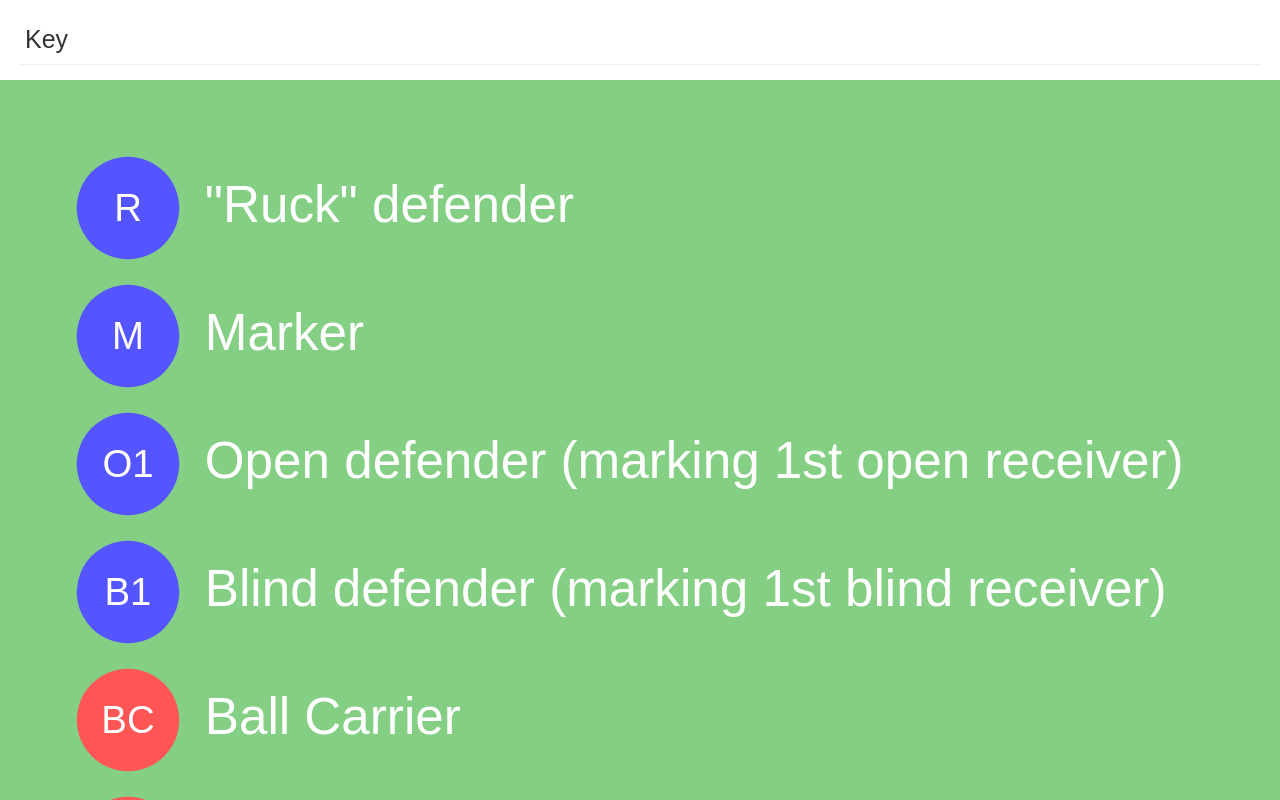
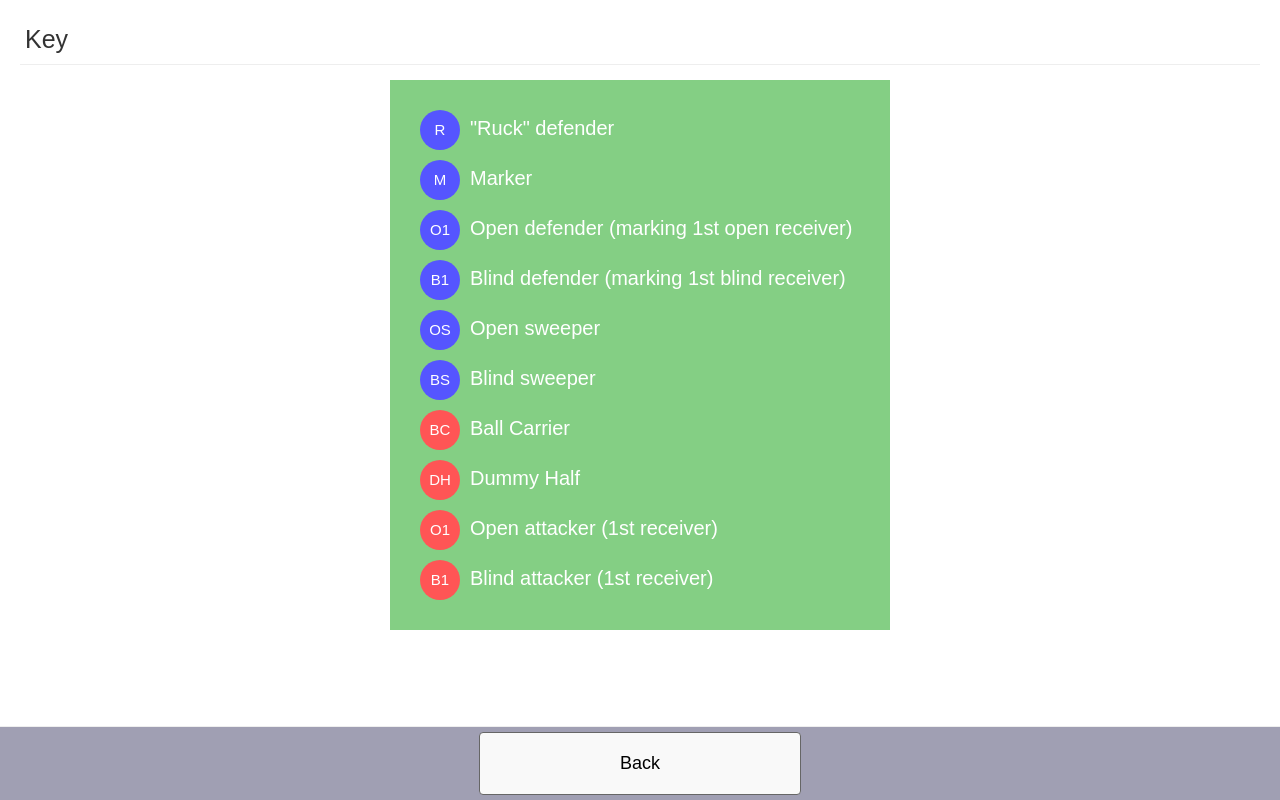
Before and after one commit to mushishi78/tag-book, a plain HTML site: page attacking-formations/key.html in a window 1280 px wide. Drawn offline with Linux system fonts and the light colour scheme.

Commit message:
Improved the key

```diff
--- a/key.html
+++ b/attacking-formations/key.html
@@ -12,11 +12,20 @@
     <div class="heading">
       <div class="title">Key</div>
     </div>
-    <div class="diagram"></div>
+    <div class="content">
+      <div class="page" id="page1">
+        <div class="diagram-container">
+          <div class="diagram"></div>
+        </div>
+        <div class="page-buttons">
+          <div onclick="history.back()" class="page-button">Back</div>
+        </div>
+      </div>
+    </div>
     <script>
       window.onload = function() {
         const diagram = document.querySelector(".diagram");
-        const g = createPitch(diagram, 100, 90);
+        const g = createPitch(diagram, 100, 110);
         addDefender(g, 10, 10, "R");
         addKeyLabel(g, 16, 10, '"Ruck" defender');
         addDefender(g, 10, 20, "M");
@@ -25,15 +34,19 @@
         addKeyLabel(g, 16, 30, "Open defender (marking 1st open receiver)");
         addDefender(g, 10, 40, "B1");
         addKeyLabel(g, 16, 40, "Blind defender (marking 1st blind receiver)");
+        addDefender(g, 10, 50, "OS");
+        addKeyLabel(g, 16, 50, "Open sweeper");
+        addDefender(g, 10, 60, "BS");
+        addKeyLabel(g, 16, 60, "Blind sweeper");
 
-        addAttacker(g, 10, 50, "BC");
-        addKeyLabel(g, 16, 50, "Ball Carrier");
-        addAttacker(g, 10, 60, "DH");
-        addKeyLabel(g, 16, 60, "Dummy Half");
-        addAttacker(g, 10, 70, "O1");
-        addKeyLabel(g, 16, 70, "Open attacker (1st receiver)");
-        addAttacker(g, 10, 80, "B1");
-        addKeyLabel(g, 16, 80, "Blind attacker (1st receiver)");
+        addAttacker(g, 10, 70, "BC");
+        addKeyLabel(g, 16, 70, "Ball Carrier");
+        addAttacker(g, 10, 80, "DH");
+        addKeyLabel(g, 16, 80, "Dummy Half");
+        addAttacker(g, 10, 90, "O1");
+        addKeyLabel(g, 16, 90, "Open attacker (1st receiver)");
+        addAttacker(g, 10, 100, "B1");
+        addKeyLabel(g, 16, 100, "Blind attacker (1st receiver)");
       };
 
       function addKeyLabel(g, x, y, label) {
--- a/index.css
+++ b/index.css
@@ -19,6 +19,7 @@ body {
 .content {
   overflow: auto;
   flex-grow: 1;
+  padding-bottom: 100px;
 }
 
 .title {
@@ -49,6 +50,11 @@ body {
   font-size: 18px;
 }
 
+.diagram-container {
+  max-width: 500px;
+  margin: auto;
+}
+
 .diagram {
   width: 100%;
   overflow: auto;
@@ -56,14 +62,15 @@ body {
 
 .key {
   display: block;
-  color: #4848b7;
-  margin: 0 25px 25px;
+  color: #3a3a3a;
+  margin: 5px;
   text-decoration: none;
-  font-size: 13px;
+  font-size: 12px;
+  text-align: right;
 }
 
 .comments {
-  margin: 25px 25px 100px;
+  margin: 25px;
   padding: 25px;
   border-top: 100px solid #eee;
 }
```
Also changed, not shown: attacking-formations/balanced-open-3.html (+4 -2 lines), attacking-formations/balanced-open-4.html (+5 -3 lines), attacking-formations/balanced-open-5.html (+4 -2 lines), attacking-formations/blind-overlap.html (+4 -2 lines), attacking-formations/blind-sweeper.html (+4 -2 lines), attacking-formations/bunched.html (+4 -2 lines), attacking-formations/open-overlap.html (+4 -2 lines), attacking-formations/open-sweeper.html (+4 -2 lines), attacking-formations/thin.html (+4 -2 lines), attacking-formations/undecided-1st.html (+4 -2 lines).
